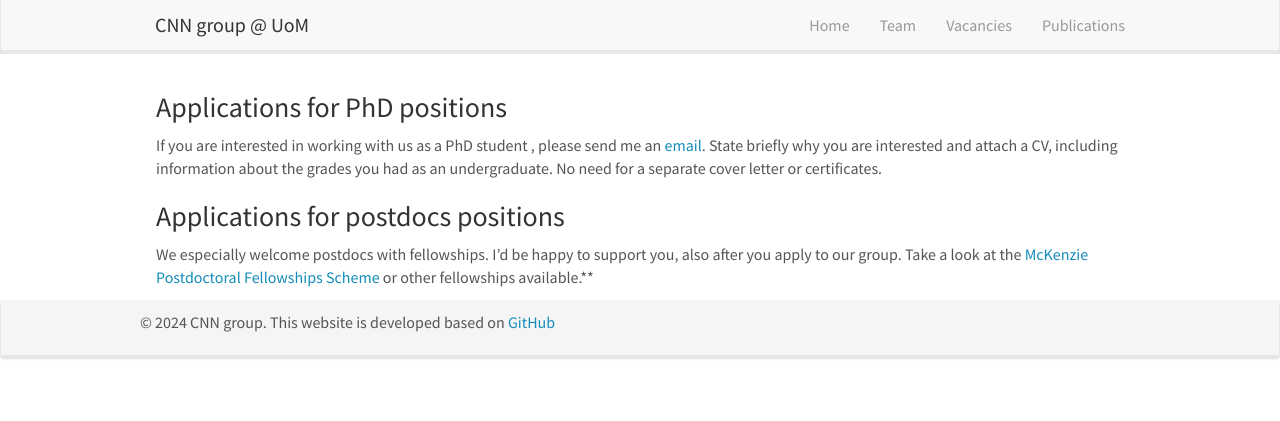
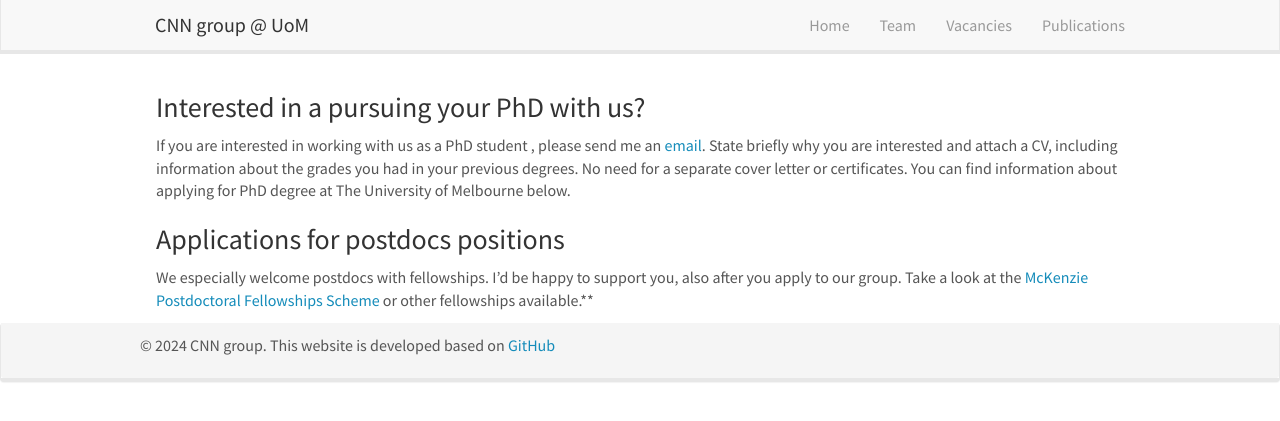
Before and after one commit to tuannguyenngoc/cnn-group, a Jekyll site: the page built from _pages/openings.md, in a window 1280 px wide. Shown: the top 421 px of the page. Built offline with Jekyll 4.4.1, drawn with Linux system fonts in a browser that asks for light colours; nearby versions of some CDN libraries.

Commit message:
Update openings.md

```diff
--- a/_pages/openings.md
+++ b/_pages/openings.md
@@ -6,8 +6,10 @@ sitemap: false
 permalink: /vacancies
 ---
 
-### Applications for PhD positions
-If you are interested in working with us as a PhD student , please send me an [email](mailto:tuan.nguyen@unimelb.edu.au). State briefly why you are interested and attach a CV, including information about the grades you had as an undergraduate. No need for a separate cover letter or certificates.
+### Interested in a pursuing your PhD with us?
+If you are interested in working with us as a PhD student , please send me an [email](mailto:tuan.nguyen@unimelb.edu.au). State briefly why you are interested and attach a CV, including information about the grades you had in your previous degrees. No need for a separate cover letter or certificates. You can find information about applying for PhD degree at The University of Melbourne below.
+
+
 
 ### Applications for postdocs positions
 We especially welcome postdocs with fellowships. I'd be happy to support you, also after you apply to our group. Take a look at the [McKenzie Postdoctoral Fellowships Scheme](https://sites.research.unimelb.edu.au/research-funding/researcher-development-schemes/mckenzie-fellowship) or other fellowships available.**
```
